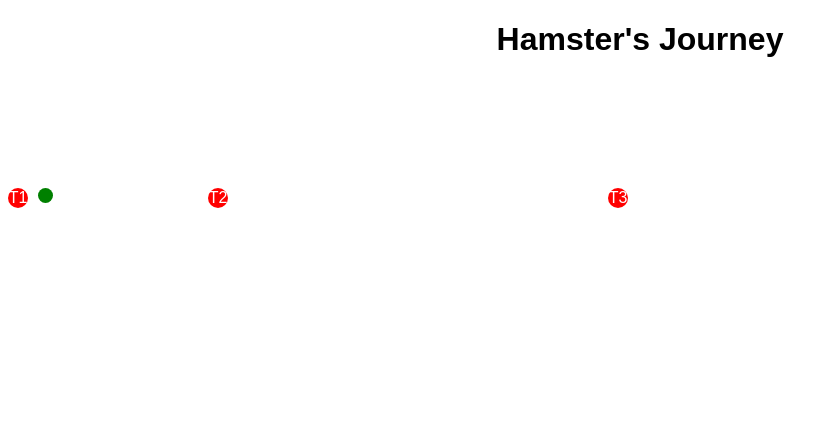
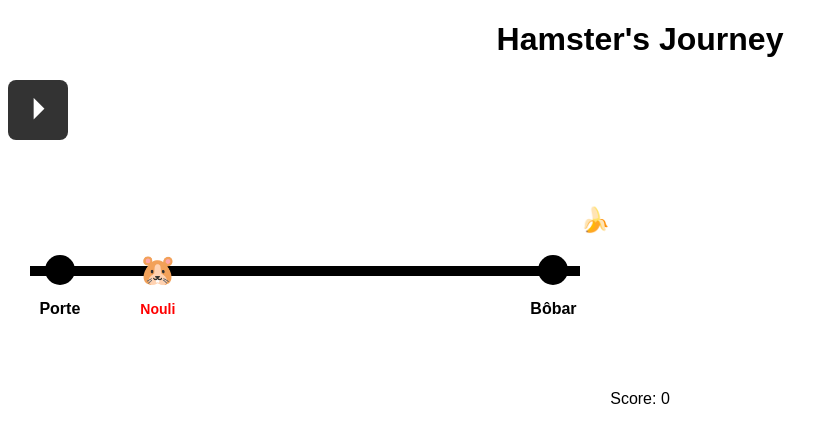
Before and after one commit to paulalexis/Nouli, a Flask app: page /activityhistory in a window 1280 px wide. Shown: the top 443 px of the page, without its empty margins (0-839 px from the left). Run offline with Flask 2, Linux system fonts and the light colour scheme.

Commit message:
Added Webcam

```diff
--- a/app.py
+++ b/app.py
@@ -1,4 +1,4 @@
-from flask import Flask, render_template, jsonify
+from flask import Flask, render_template, jsonify, request, Response
 from flask_sqlalchemy import SQLAlchemy
 from sqlalchemy import Column, Integer, String, Float, DateTime, select, and_
 import threading
@@ -14,7 +14,7 @@ logging.getLogger('sqlalchemy.engine').setLevel(logging.DEBUG)
 
 
 # os.environ['DATABASE_URL'] = 'postgresql://postgres:postgres@localhost:5432/activity_data'
-# os.environ['DATABASE_URL'] = 'postgresql://nouli_database_user:ZtVNvHUPyGHTsb8tIoo2vLPwpsPAx5MS@dpg-cudp9h3tq21c738ieur0-a.frankfurt-postgres.render.com/nouli_database'
+os.environ['DATABASE_URL'] = 'postgresql://nouli_database_user:ZtVNvHUPyGHTsb8tIoo2vLPwpsPAx5MS@dpg-cudp9h3tq21c738ieur0-a.frankfurt-postgres.render.com/nouli_database'
 
 
 DATABASE_URL = os.getenv("DATABASE_URL")
@@ -27,6 +27,9 @@ if DATABASE_URL.startswith("postgres://"):  # Render gives "postgres://", but SQ
 app = Flask(__name__)
 app.config['SQLALCHEMY_DATABASE_URI'] = DATABASE_URL
 app.config['SQLALCHEMY_TRACK_MODIFICATIONS'] = False
+
+latest_frame = None
+frame_lock = threading.Lock()
 
 db = SQLAlchemy(app)
 
@@ -209,6 +212,38 @@ def add_entries_to_histogram():
 def index():
     return render_template('index.html')
 
+@app.route('/upload_image', methods=['POST'])
+def upload_image():
+    """Receive and store an image from the Raspberry Pi."""
+    global latest_frame
+    if 'image' in request.files:
+        image_file = request.files['image']
+        image_bytes = image_file.read()
+
+        # Store the image in a global variable (thread-safe with lock)
+        with frame_lock:
+            latest_frame = image_bytes
+        return 'Image received', 200
+    return 'No image received', 400
+
+def generate_stream():
+    """Generate MJPEG stream of the latest frame."""
+    while True:
+        if latest_frame:
+            with frame_lock:
+                frame = latest_frame
+            yield (b'--frame\r\n'
+                   b'Content-Type: image/jpeg\r\n'
+                   b'Content-Length: %d\r\n\r\n' % len(frame) + frame + b'\r\n')
+        time.sleep(0.01)  # Reduced sleep time to allow faster frame updates
+
+@app.route('/stream.mjpg')
+def stream():
+    """Route to stream the MJPEG."""
+    return Response(generate_stream(),
+                    content_type='multipart/x-mixed-replace; boundary=frame',
+                    headers={'Cache-Control': 'no-cache'})
+
 @app.route('/activityhistory')
 def activityHistoryPage():
     return render_template('activityhistory.html')
--- a/templates/activityhistory.html
+++ b/templates/activityhistory.html
@@ -3,80 +3,252 @@
 <head>
     <meta charset="UTF-8">
     <meta name="viewport" content="width=device-width, initial-scale=1.0">
-    <title>Hamster Progress Visualization</title>
+    <title>Jumping Hamster Progress Visualization</title>
     <style>
         body {
             font-family: Arial, sans-serif;
             text-align: center;
         }
+
         .container {
-            position: relative;
+            display: flex;
+            justify-content: center;
+            align-items: center;
             height: 200px;
             margin-top: 50px;
+            position: relative;
+            width: 600px;
         }
-        .line {
+
+        .css_circle {
+            width: 30px;
+            height: 30px;
+            background: black;
+            border-radius: 50%;
+            position: relative;
+            top: 10px;
+        }
+
+        .css_rectangle {
+            height: 10px;
+            width: 550px;
+            background: black;
+            position: relative;
+            margin-bottom: 37.5px;
+            margin-left: -50px;
+            margin-right: -50px;
+        }
+
+        .point {
+            display: flex;
+            flex-direction: column;
+            align-items: center;
+        }
+
+        .hamster-container {
             position: absolute;
-            top: 90px;
-            left: 50px;
-            height: 2px;
-            background-color: black;
+            display: flex;
+            flex-direction: column;
+            align-items: center;
+            top: -10px;
+            cursor: pointer;
         }
-        .town {
+
+        .hamster {
+            font-size: 30px;
+            height: 30px;
+            width: 30px;
+            display: flex;
+            align-items: center;
+            justify-content: center;
+            transform: translateY(-2px);
+            transition: transform 0.3s ease;
+        }
+
+        .jumping {
+            animation: jump 0.5s ease;
+        }
+
+        @keyframes jump {
+            0%, 100% {
+                transform: translateY(-4px);
+            }
+            50% {
+                transform: translateY(-60px);
+            }
+        }
+
+        .point p {
+            margin-top: 25px;
+            font-size: 16px;
+            font-weight: bold;
+        }
+
+        .hamster-container p {
+            margin-top: 15px;
+            font-size: 14px;
+            font-weight: bold;
+        }
+
+        .play-button {
+            width: 60px;
+            height: 60px;
+            background-color: #333;
+            display: flex;
+            justify-content: center;
+            align-items: center;
+            color: white;
+            font-size: 30px;
+            border: none;
+            cursor: pointer;
+            border-radius: 8px;
+            transition: background-color 0.3s ease;
+        }
+
+        .play-button:hover {
+            background-color: #444;
+        }
+
+        .dot {
+            font-size: 24px;  /* Adjust emoji size */
             position: absolute;
-            top: 80px;
-            width: 20px;
-            height: 20px;
-            border-radius: 50%;
-            background-color: red;
-            text-align: center;
-            color: white;
-            line-height: 20px;
+            top: -60px;
+            left: 100%; /* Initially set to the far right */
+            transition: left 0.1s linear;
         }
-        .hamster {
-            position: absolute;
-            top: 80px;
-            width: 15px;
-            height: 15px;
-            border-radius: 50%;
-            background-color: green;
-        }
-        .label {
-            position: absolute;
-            top: 100px;
-        }
+
     </style>
 </head>
 <body>
-
     <h1>Hamster's Journey</h1>
+    <button class="play-button" id="playButton">
+        ⏵
+    </button>
     <div class="container">
-        <div id="line" class="line"></div>
-        <div id="town1" class="town" style="left: 0;">T1</div>
-        <div id="town2" class="town" style="left: 200px;">T2</div>
-        <div id="town3" class="town" style="left: 600px;">T3</div>
-        <div id="hamster" class="hamster" style="left: 75px;"></div>
+        <div class="point">
+            <div class="css_circle"></div>
+            <p id="Town1">Start</p>
+        </div>
+        <div class="css_rectangle">
+            <div class="hamster-container">
+                <div class="hamster">🐹</div>
+                <p style="color:red;">Nouli</p>
+            </div>
+            <div class="dot" id="dot">🍌</div>
+        </div>
+        <div class="point">
+            <div class="css_circle"></div>
+            <p id="Town2">End</p>
+        </div>
     </div>
+    <div id="score">Score: 0</div>
 
     <script>
-        // Define the towns and distances (in turns)
-        const towns = ["Town1", "Town2", "Town3"];
-        const distances = [100, 1000, 3000];
-        let hamsterTurn = 150;
+        const towns = ["Cage", "Porte", "Bôbar", "Lozère"];
+        const distances = [0, 100, 200, 3000, 5000];
+        let hamsterTurn = 120;
+        const hamster = document.querySelector('.hamster');
+        let isJumping = false;
+        let score = 0;
 
-        // Calculate the position of the hamster between Town2 and Town3
-        let distanceBetweenTown2andTown3 = distances[2] - distances[1];
-        let hamsterRelativePosition = (hamsterTurn - distances[1]) / distanceBetweenTown2andTown3;
+        const dot = document.getElementById('dot');
+        let dotPositionPercent = 100; // Dot starts at the far right (100%)
+        const hamsterContainer = document.querySelector('.hamster-container');
 
-        // Update the hamster's position based on progress
-        let hamsterPosition = 200 + (hamsterRelativePosition * 400); // Town2 at 200px, Town3 at 600px
+        function getTownIndex() {
+            let i = 0;
+            while (i < distances.length - 1 && distances[i + 1] < hamsterTurn) {
+                i++;
+            }
+            return i;
+        }
 
-        // Set the hamster's position
-        document.getElementById("hamster").style.left = hamsterPosition + "px";
+        function makeHamsterJump() {
+            if (!isJumping && playing) {
+                isJumping = true;
+                hamster.classList.add('jumping');
+                setTimeout(() => {
+                    hamster.classList.remove('jumping');
+                    isJumping = false;
+                    checkDotCollision(); // Check if the hamster eats the dot
+                }, 500);
+            }
+        }
 
-        // Optional: Display label for Town2 and Town3
-        document.getElementById("town2").innerHTML = "T2 (" + distances[1] + " turns)";
-        document.getElementById("town3").innerHTML = "T3 (" + distances[2] + " turns)";
+        function checkDotCollision() {
+            // Get hamster position as a percentage of the container's width
+            const hamsterPositionPercent = parseFloat(hamsterContainer.style.left) || 0;
+            console.log(Math.abs(hamsterPositionPercent - dotPositionPercent));
+            if (Math.abs(hamsterPositionPercent - 5 - dotPositionPercent) < 5) { // Tolerance for collision
+                score++;
+                document.getElementById('score').textContent = `Score: ${score}`;
+                resetDotPosition(); // Reset the dot to the right side
+            }
+        }
+
+        function resetDotPosition() {
+            // Hide the dot by making it invisible
+            dot.style.visibility = 'hidden';
+
+            // Reset the position of the dot to the right side (100%)
+            dotPositionPercent = 100;
+            dot.style.left = `${dotPositionPercent}%`;
+
+            // Make the dot visible again
+            dot.style.visibility = 'visible';
+        }
+
+
+        // Move the dot continuously from right to left
+        function moveDot() {
+            dotPositionPercent -= 0.5; // Move the dot to the left
+            dot.style.left = `${dotPositionPercent}%`;
+            if (dotPositionPercent < -2) { // Reset dot when it's out of view
+                resetDotPosition();
+            }
+        }
+
+        let i = getTownIndex();
+        let percentage = (hamsterTurn - distances[i]) / (distances[i + 1] - distances[i]);
+        percentage = Math.min(1, Math.max(0, percentage));
+
+        hamsterContainer.style.left = `${percentage * 100}%`;
+
+        // Add event listeners for jumping
+        document.addEventListener('keydown', (event) => {
+            if (event.code === 'Space') {
+                event.preventDefault(); // Prevent page scrolling
+                makeHamsterJump();
+            }
+        });
+
+        hamsterContainer.addEventListener('click', makeHamsterJump);
+
+        document.getElementById("Town1").textContent = towns[i];
+        document.getElementById("Town2").textContent = towns[i + 1];
+
+        let playing = false; // Start with the "paused" state
+
+        const playButton = document.getElementById('playButton');
+
+        // Toggle play/pause state on click
+        playButton.addEventListener('click', () => {
+            playing = !playing; // Toggle the state
+            if (playing) {
+                playButton.textContent = '⏸'; // Change to "pause"
+                resetDotPosition();
+                moveDot();
+            } else {
+                playButton.textContent = '⏵'; // Change to "play"
+            }
+        });
+
+        // Continuously move the dot when playing
+        setInterval(() => {
+            if (playing) {
+                moveDot();
+            }
+        }, 20);
     </script>
-
 </body>
 </html>
--- a/templates/index.html
+++ b/templates/index.html
@@ -208,6 +208,7 @@
     <div class="tab-buttons-container">
         <button class="tab-button active" id="realTimeTab">Real-Time Data</button>
         <button class="tab-button" id="nightSummaryTab">Night Summary</button>
+        <button class="tab-button" id="nouliLive">Live</button>
     </div>
   </div>
 
@@ -240,6 +241,10 @@
     <div class="chart-container">
       <canvas id="activityHistogram"></canvas>
     </div>
+  </div>
+  <div class="summary-container" id="nightSummaryContainer">
+    <h2>Noulive</h2>
+    <img src="/stream.mjpg" width="640" height="480" />
   </div>
   <script>
     // Initialize data for the turns chart (same as before)
```
